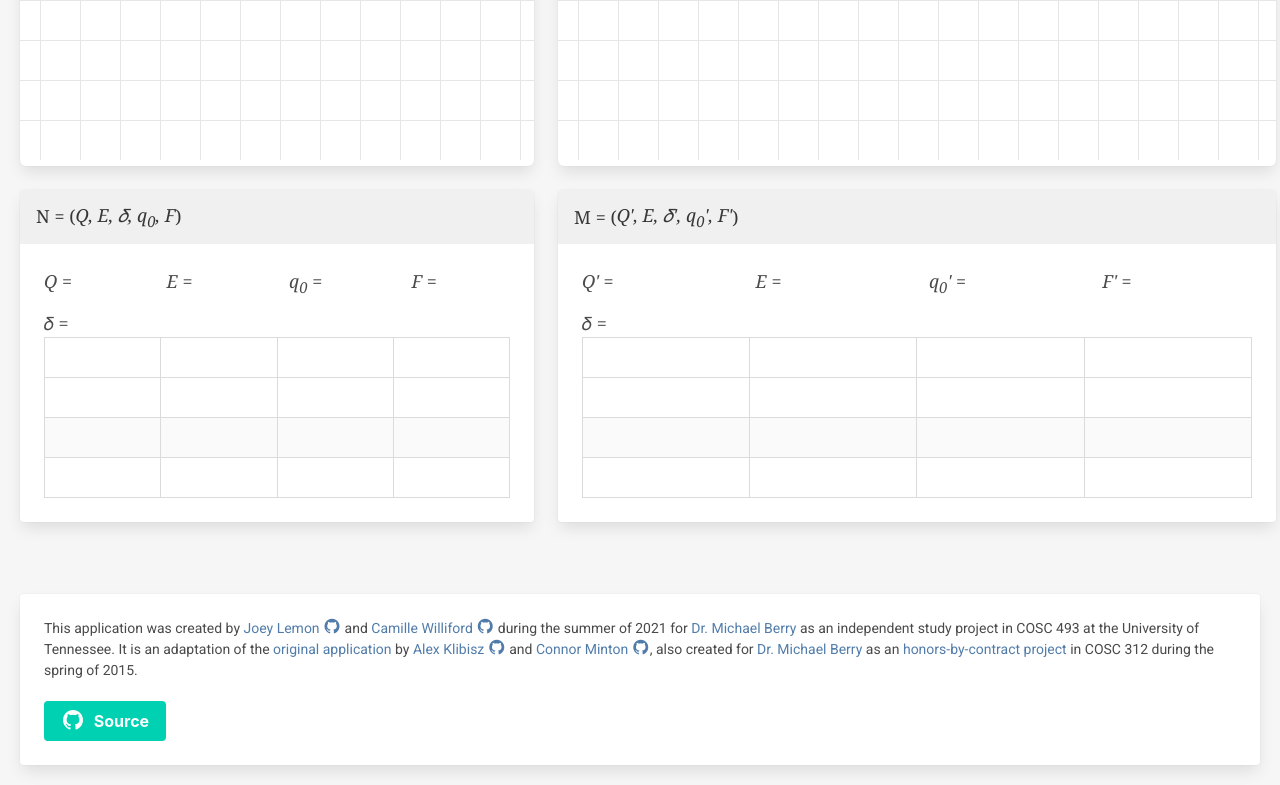
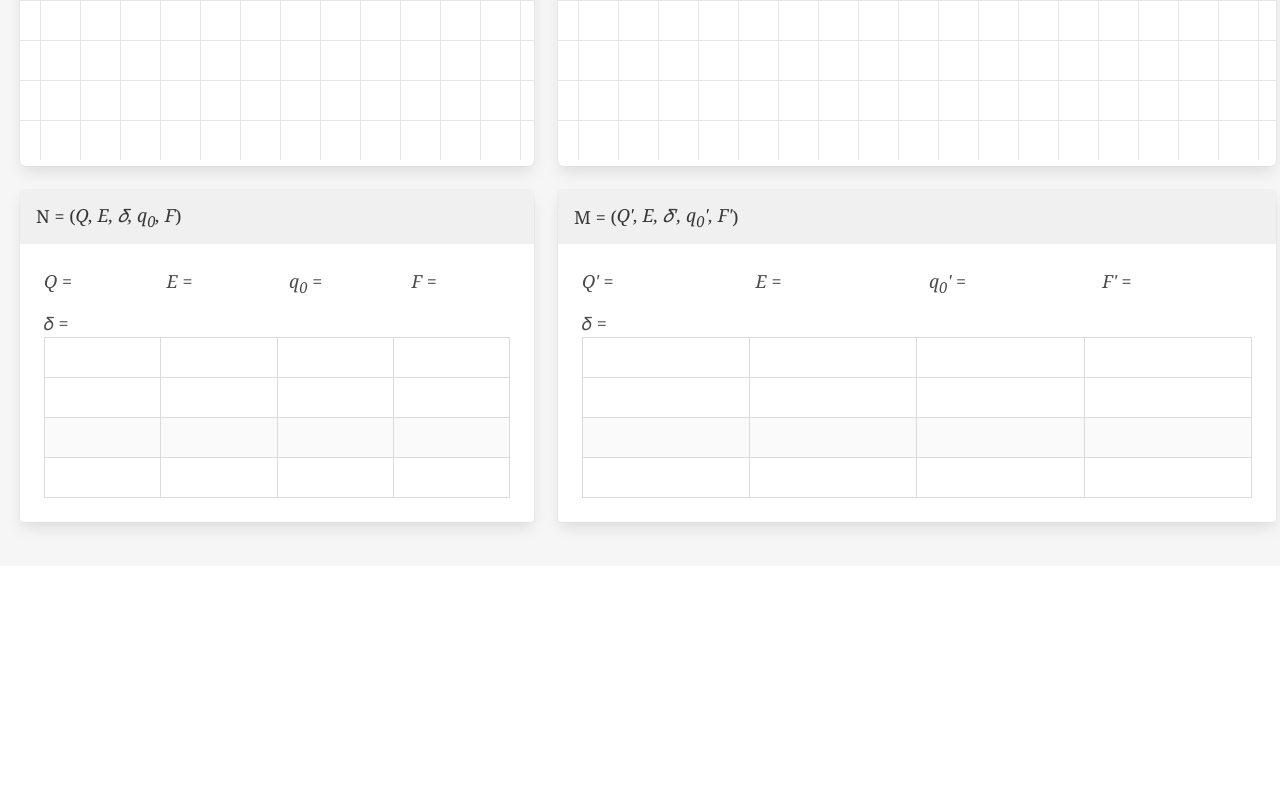
Before and after one commit to BhuvanKumarMS/NFA_TO_DFA, a plain HTML site: page index.html in a window 1280 px wide. Shown: the part 664-1449 px from the top of the page. After the commit the page ends 1230 px from the top, so only its background shows below. Drawn offline with nearby package versions, Linux system fonts and the light colour scheme.

Commit message:
Update index.html

```diff
--- a/index.html
+++ b/index.html
@@ -28,24 +28,15 @@
 <body>
     <nav class="navbar is-fixed-top" role="navigation" aria-label="main navigation">
         <div class="navbar-brand" style="padding-left: 15px;">
-            <a class="navbar-item" href="https://joeylemon.github.io/nfa-to-dfa">
-                <img src="src/img/logo.png" width="100" height="28">
-            </a>
         </div>
 
         <div class="navbar-menu">
             <div class="navbar-start">
-                <a class="navbar-item" href="https://github.com/joeylemon/nfa-to-dfa/blob/master/README.md">
-                    About
-                </a>
             </div>
 
             <div class="navbar-end">
                 <div class="navbar-item">
                     <div class="buttons">
-                        <a class="button is-primary" href="https://github.com/joeylemon/nfa-to-dfa">
-                            <strong><i class="mdi mdi-github" aria-hidden="true"></i> Source</strong>
-                        </a>
                     </div>
                 </div>
             </div>
@@ -323,35 +314,6 @@
         </div>
     </div>
 
-    <div class="card footnotes">
-        <div class="card-content">
-            <p>
-                This application was created by
-                <nobr><a href="https://github.com/joeylemon">Joey Lemon
-                        <i class="mdi mdi-18px mdi-github" aria-hidden="true"></i></a></nobr>
-                and <nobr><a href="https://github.com/awillif">Camille Williford
-                        <i class="mdi mdi-18px mdi-github" aria-hidden="true"></i></a></nobr>
-                during the summer of 2021 for <a href="https://www.linkedin.com/in/michael-berry-a9a5b510/">Dr. Michael
-                    Berry</a> as an independent study project in COSC 493 at the
-                University of Tennessee. It is an
-                adaptation of
-                the <a href="http://alexklibisz.github.io/FSA-Animate">original application</a> by
-                <nobr><a href="https://github.com/alexklibisz">Alex Klibisz
-                        <i class="mdi mdi-18px mdi-github" aria-hidden="true"></i></a></nobr>
-                and
-                <nobr><a href="https://github.com/c-minton">Connor Minton
-                        <i class="mdi mdi-18px mdi-github" aria-hidden="true"></i></a></nobr>, also created for <a
-                    href="https://www.linkedin.com/in/michael-berry-a9a5b510/">Dr.
-                    Michael Berry</a> as an <a
-                    href="https://honors.utk.edu/chancellors-honors-program/program-experience/curriculum/">honors-by-contract
-                    project</a> in COSC 312 during the spring of 2015.
-            </p>
-            <a class="button is-primary" href="https://github.com/joeylemon/nfa-to-dfa" style="margin-top: 20px;">
-                <strong><i class="mdi mdi-github" aria-hidden="true"></i> Source</strong>
-            </a>
-        </div>
-    </div>
-
     <script src="src/js/index.js" type="module"></script>
 </body>
 
```
